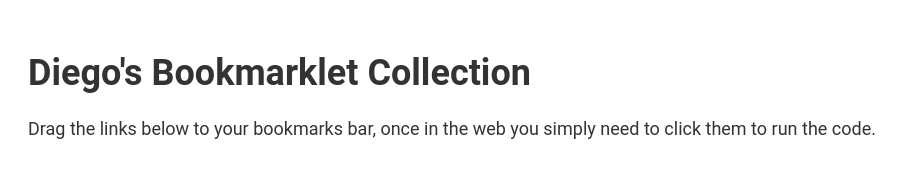
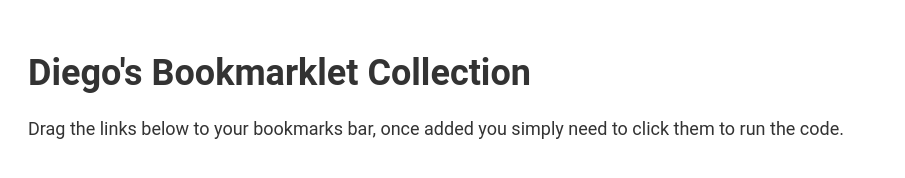
Before and after one commit to DiegoFleitas/bookmarklet-collection, a plain HTML site: page index.html in a window 1280 px wide. Shown: the whole page, without its empty margins (0-905 px from the left). Drawn offline with Linux system fonts and the light colour scheme; no server answers.

Commit message:
update wording

```diff
--- a/index.html
+++ b/index.html
@@ -8,7 +8,8 @@
   <body>
     <h1>Diego's Bookmarklet Collection</h1>
     <p>
-      Drag the links below to your bookmarks bar, once in the web you simply need to click them to run the code.
+      Drag the links below to your bookmarks bar, once added you simply need to
+      click them to run the code.
     </p>
     <ul id="bookmarklet-list">
       <!-- Bookmarklets will be added here by JavaScript -->
```
